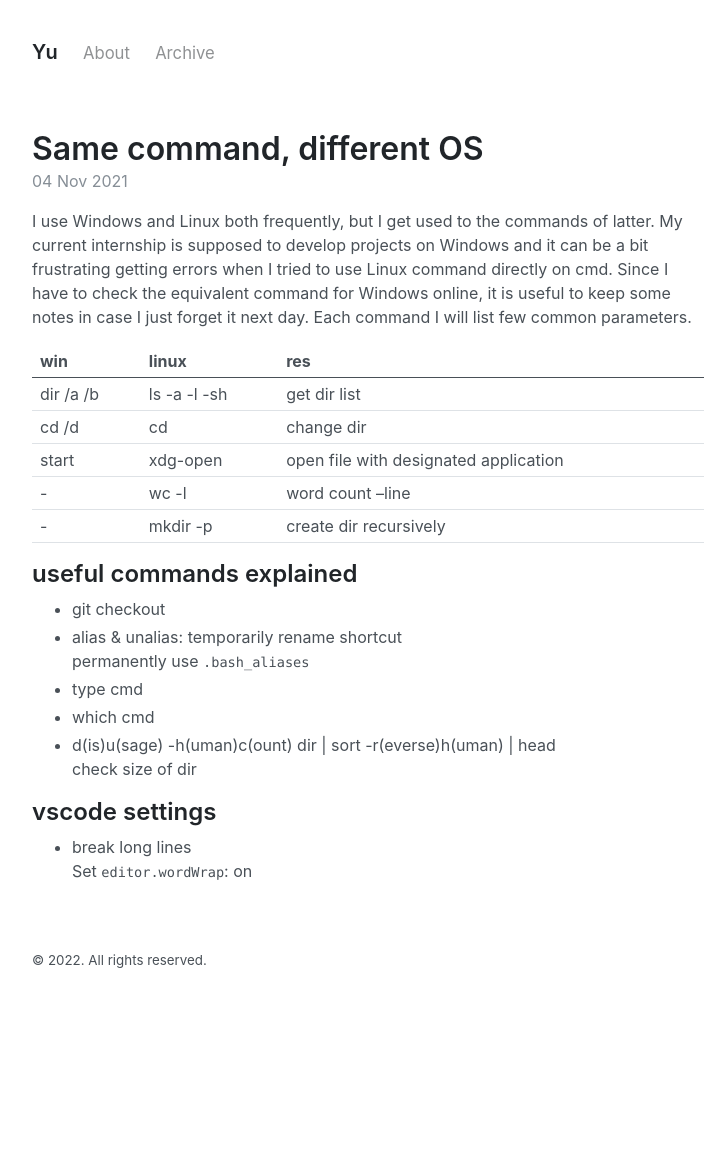
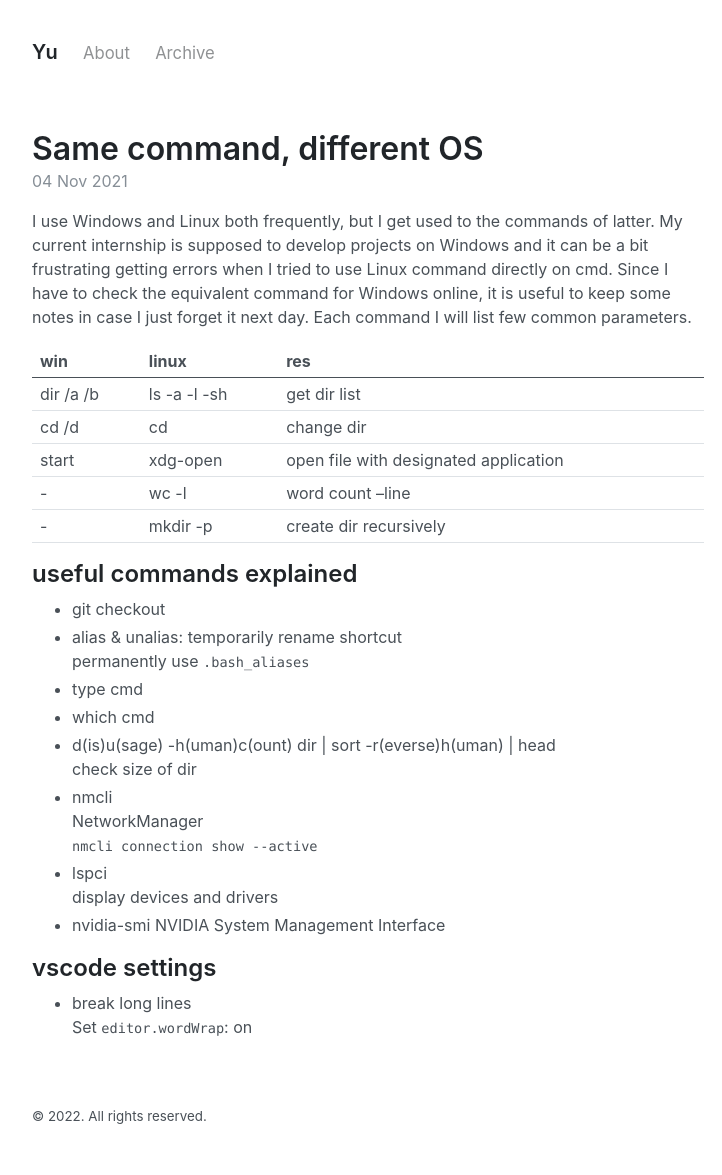
Before and after one commit to yuuu14/blog, a Jekyll site: the page built from _posts/2021-11-04-cmd-diff-btw-os.md, in a window 1280 px wide. Shown: the whole page, without its empty margins (272-994 px from the left). Built offline with Jekyll 4.4.1, drawn with Linux system fonts in a browser that asks for light colours; before the commit the page ends 1019 px from its top, so only the background shows below that.

Commit message:
nvidia smi

```diff
--- a/_posts/2021-11-04-cmd-diff-btw-os.md
+++ b/_posts/2021-11-04-cmd-diff-btw-os.md
@@ -28,6 +28,13 @@ Each command I will list few common parameters.
 - which cmd
 - d(is)u(sage) -h(uman)c(ount) dir | sort -r(everse)h(uman) | head
   check size of dir
+- nmcli
+  NetworkManager
+  `nmcli connection show --active`
+- lspci
+  display devices and drivers
+- nvidia-smi
+  NVIDIA System Management Interface
 
 
 ## vscode settings
```
